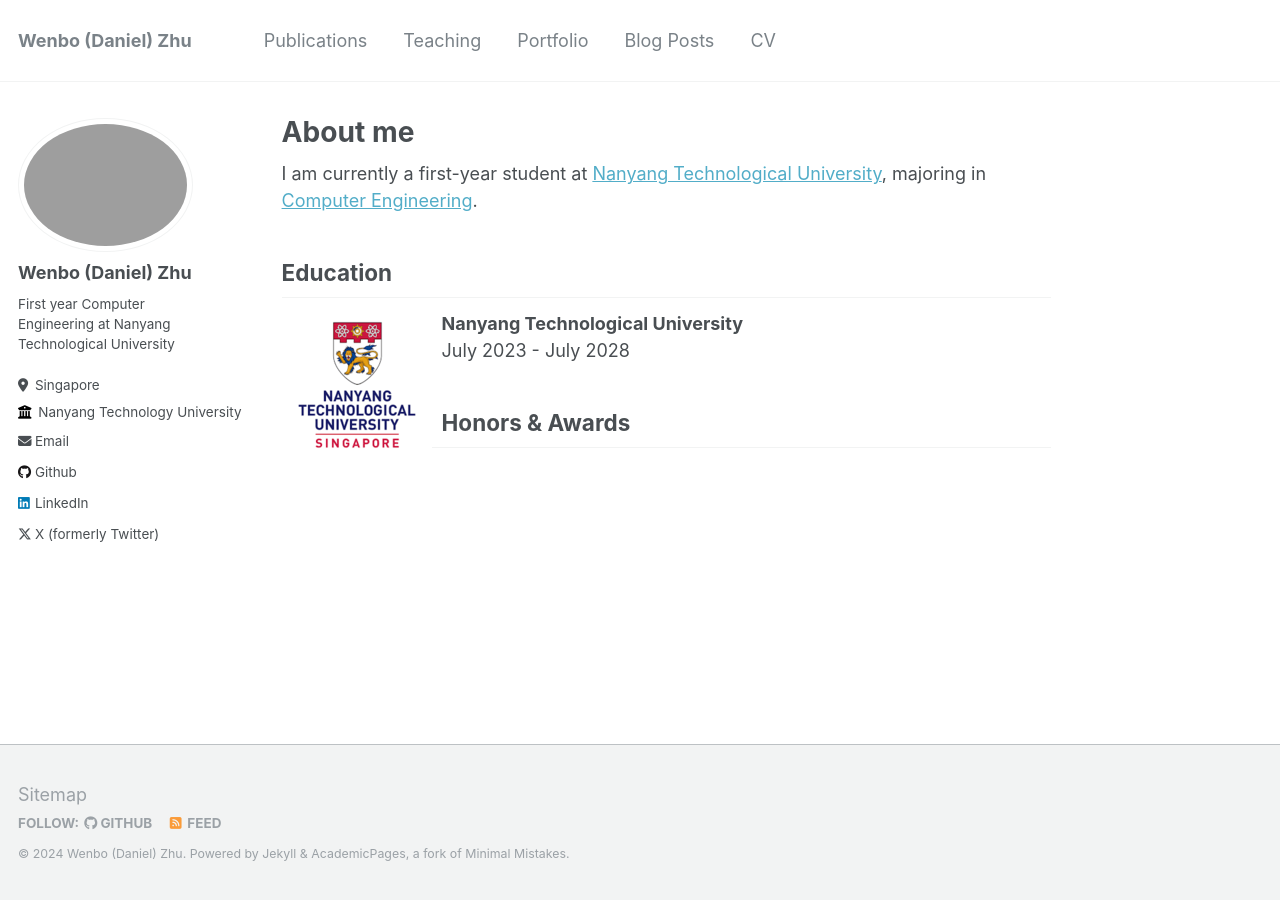
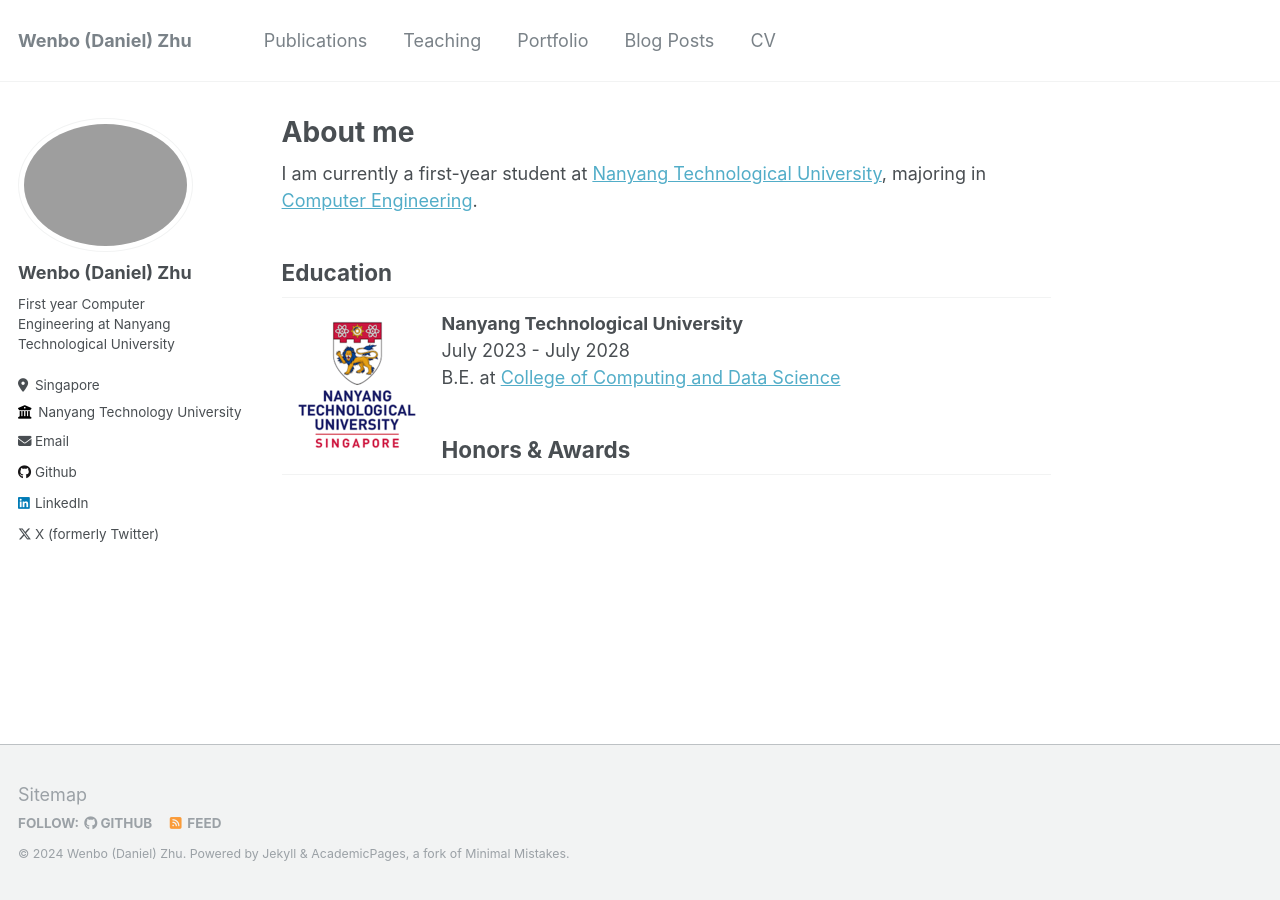
Before and after one commit to mendax1234/mendax1234.github.io, a Jekyll site: the page built from _pages/about.md, in a window 1280 px wide. Built offline with Jekyll 4.4.1, drawn with Linux system fonts in a browser that asks for light colours.

Commit message:
Add Education

```diff
--- a/_pages/about.md
+++ b/_pages/about.md
@@ -14,7 +14,8 @@
 
 ![NTU](/images/education/NTU.png){: style="float: left; margin: 0 10px 10px 0;"}
 **Nanyang Technological University** \
-July 2023 - July 2028
+July 2023 - July 2028 \
+B.E. at [College of Computing and Data Science](https://www.ntu.edu.sg/computing)
 
 Honors & Awards
 ------
```
